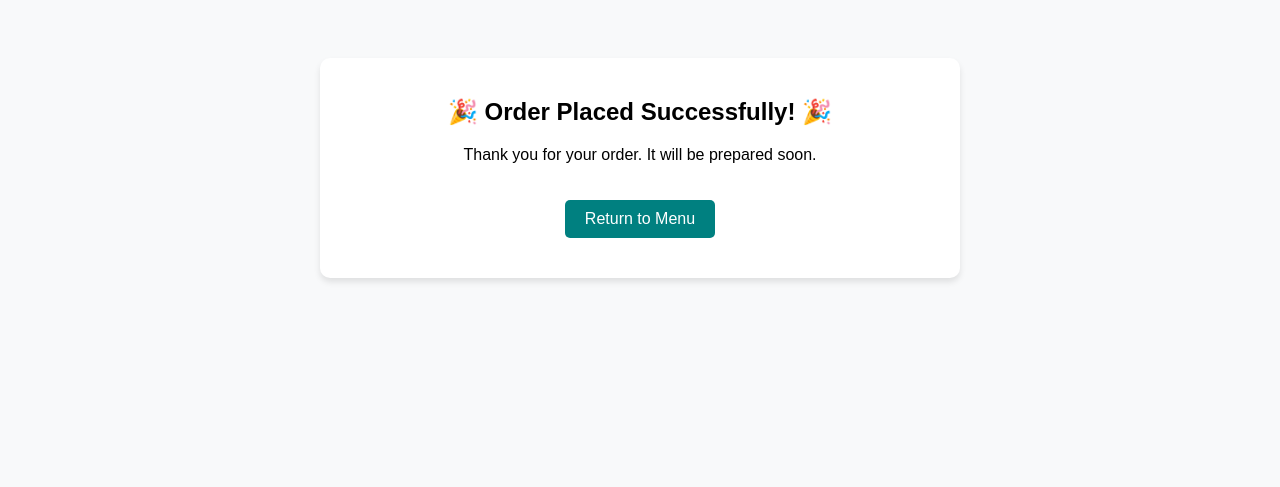
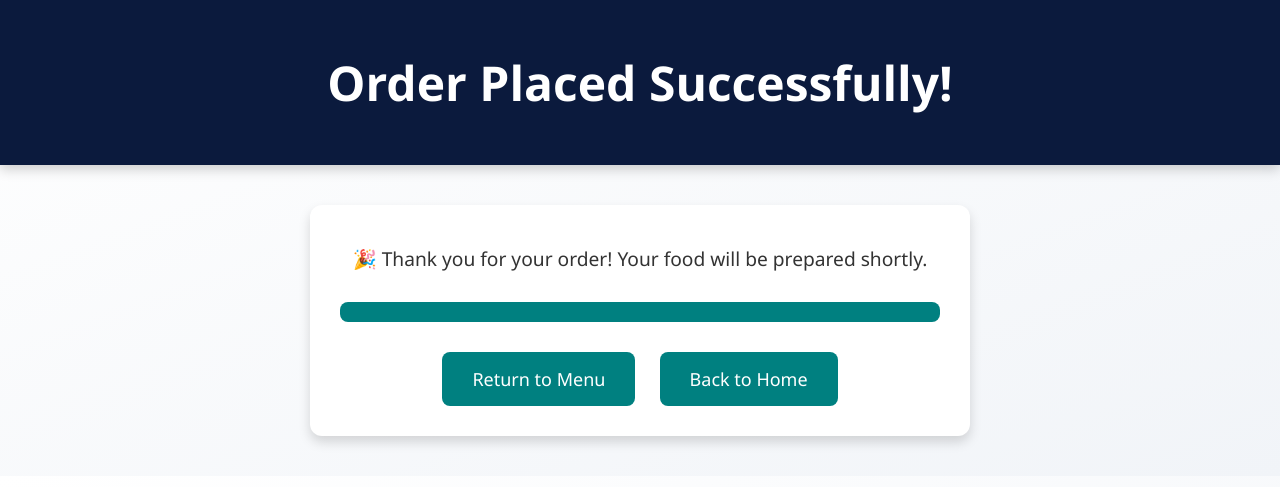
Before and after one commit to aidantleak/software_capstone, a Django app: page /order-placed/ in a window 1280 px wide. Shown: the top 487 px of the page. Run offline with Django 5.2, Linux system fonts and the light colour scheme.

Commit message:
styling updates and url connections

```diff
--- a/orders/templates/orders/order_placed.html
+++ b/orders/templates/orders/order_placed.html
@@ -1,47 +1,87 @@
-<!--needs a progress bar-->
-
 <!DOCTYPE html>
 <html lang="en">
 <head>
     <meta charset="UTF-8">
     <meta name="viewport" content="width=device-width, initial-scale=1.0">
-    <title>Order Successful</title>
+    <title>Order Placed - Triton Pub</title>
     <style>
         body {
-            font-family: Arial, sans-serif;
+            font-family: "Segoe UI", sans-serif;
+            background: linear-gradient(to bottom right, #ffffff, #f1f4f8);
+            margin: 0;
+            padding: 0;
             text-align: center;
-            background-color: #f8f9fa;
-            padding: 50px;
+        }
+        .banner {
+            background-color: #0b1a3d;
+            color: white;
+            padding: 50px 20px;
+            box-shadow: 0px 4px 12px rgba(0, 0, 0, 0.2);
+        }
+        .banner h1 {
+            font-size: 3em;
+            margin: 0;
         }
         .container {
             max-width: 600px;
-            margin: 0 auto;
-            padding: 20px;
+            margin: 40px auto;
+            padding: 30px;
             background: white;
-            border-radius: 10px;
-            box-shadow: 0px 4px 6px rgba(0, 0, 0, 0.1);
+            border-radius: 12px;
+            box-shadow: 0px 6px 12px rgba(0, 0, 0, 0.15);
+        }
+        .container p {
+            font-size: 1.2em;
+            color: #333;
+            margin-top: 10px;
         }
         .button {
             display: inline-block;
-            padding: 10px 20px;
-            margin: 20px;
-            font-size: 16px;
+            padding: 15px 30px;
+            margin: 30px 10px 0;
+            font-size: 18px;
             color: white;
             background-color: teal;
             border: none;
-            border-radius: 5px;
+            border-radius: 8px;
             text-decoration: none;
+            transition: background-color 0.3s ease, transform 0.2s ease;
         }
         .button:hover {
-            background-color: #005f5f;
+            background-color: #007777;
+            transform: scale(1.03);
+        }
+        .progress-bar {
+            margin-top: 30px;
+            width: 100%;
+            background-color: #ddd;
+            border-radius: 8px;
+            overflow: hidden;
+        }
+        .progress-bar-fill {
+            height: 20px;
+            width: 100%;
+            background-color: teal;
+            animation: fillBar 2s ease-out forwards;
+        }
+        @keyframes fillBar {
+            from { width: 0%; }
+            to { width: 100%; }
         }
     </style>
 </head>
 <body>
+    <div class="banner">
+        <h1>Order Placed Successfully!</h1>
+    </div>
+
     <div class="container">
-        <h2>🎉 Order Placed Successfully! 🎉</h2>
-        <p>Thank you for your order. It will be prepared soon.</p>
+        <p>🎉 Thank you for your order! Your food will be prepared shortly.</p>
+        <div class="progress-bar">
+            <div class="progress-bar-fill"></div>
+        </div>
         <a href="{% url 'menu' %}" class="button">Return to Menu</a>
+        <a href="{% url 'home' %}" class="button">Back to Home</a>
     </div>
 </body>
 </html>
```
Also changed, not shown: orders/templates/orders/cart.html (+47 -16 lines), orders/templates/orders/home.html (+12 -9 lines), orders/templates/orders/menu.html (+6 -6 lines), orders/templates/orders/order.html (+49 -24 lines).
